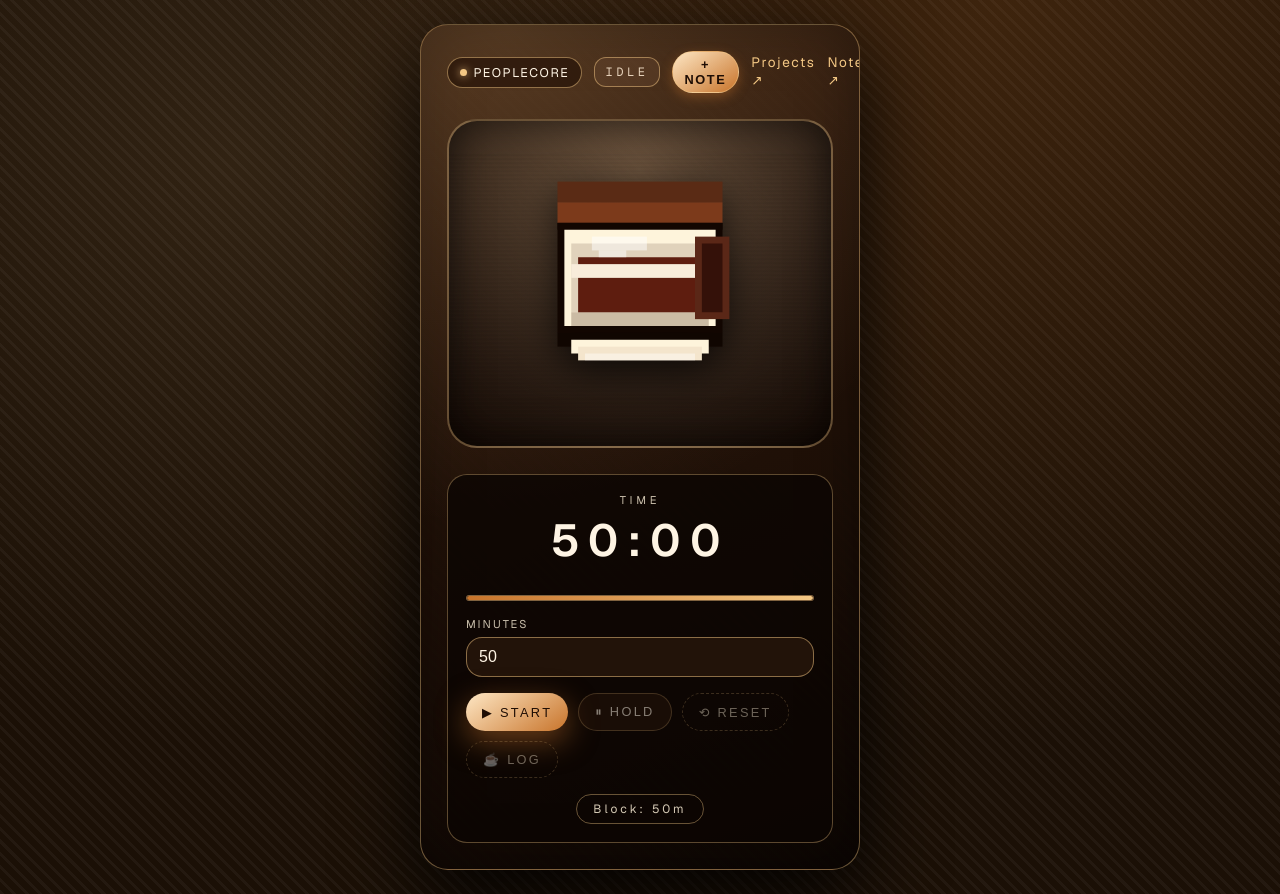
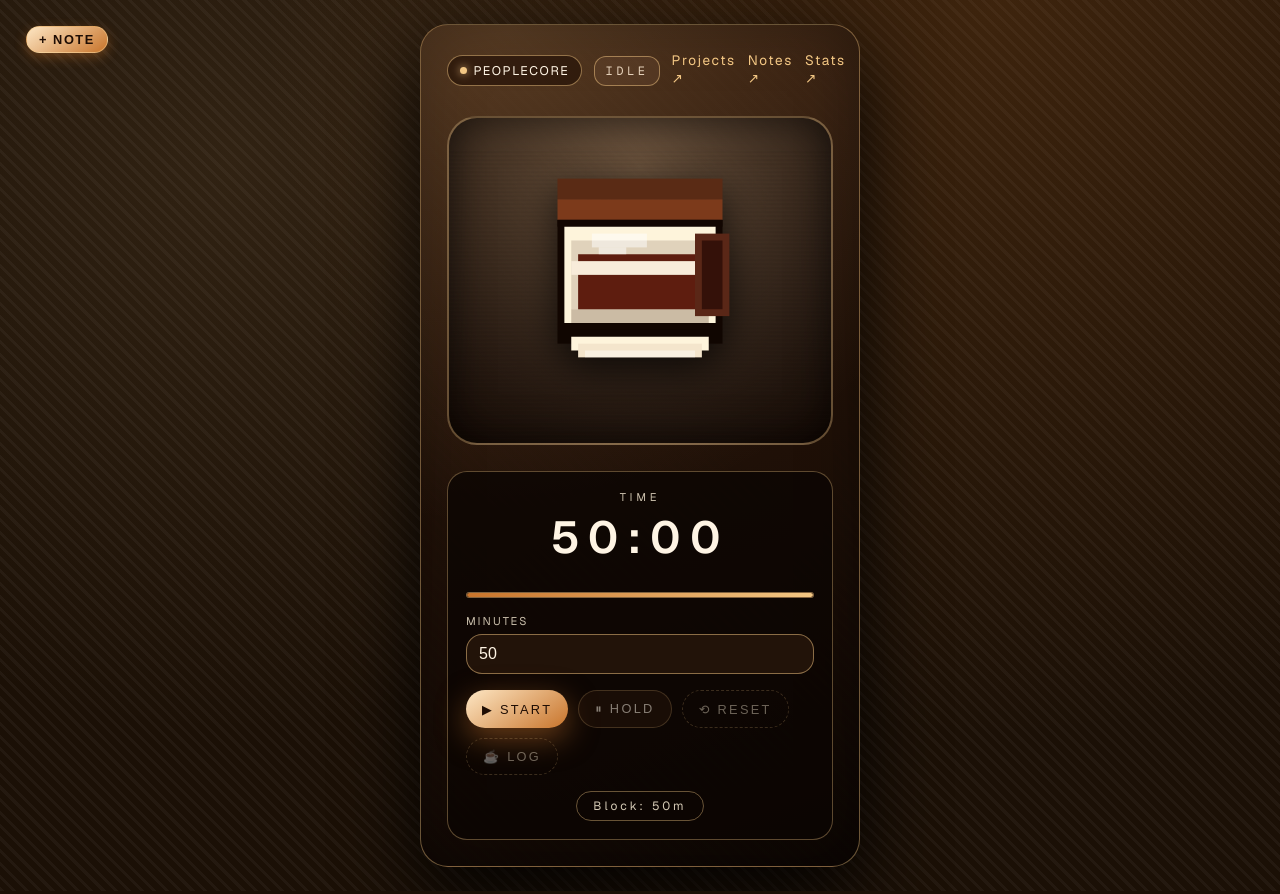
Before and after one commit to VacationReady/coffee-focus, a Next.js app: page / in a window 1280 px wide. Built offline with nearby package versions, Linux system fonts and the light colour scheme.

Commit message:
quick change

```diff
--- a/app/globals.css
+++ b/app/globals.css
@@ -12,6 +12,12 @@
   --glass: rgba(33, 17, 8, 0.9);
   --shadow-soft: 0 24px 70px rgba(7, 4, 2, 0.8);
   --shadow-inner: inset 0 0 28px rgba(0, 0, 0, 0.55);
+}
+.floating-note-launcher {
+  position: fixed;
+  top: 26px;
+  left: 26px;
+  z-index: 1200;
 }
 
 * {
--- a/app/page.tsx
+++ b/app/page.tsx
@@ -232,6 +232,11 @@ export default function HomePage() {
 
   return (
     <>
+      <div className="floating-note-launcher">
+        <button onClick={addNote} className="btn-add-note" title="Add Note">
+          + Note
+        </button>
+      </div>
       <div className="arcade-shell">
         <header className="arcade-header">
           <div className="logo-chip">
@@ -242,9 +247,6 @@ export default function HomePage() {
             {statusMode}
           </div>
           <nav className="nav-links">
-            <button onClick={addNote} className="btn-add-note" title="Add Note">
-              + Note
-            </button>
             <Link href="/projects" className="nav-link">
               Projects ↗
             </Link>
```
